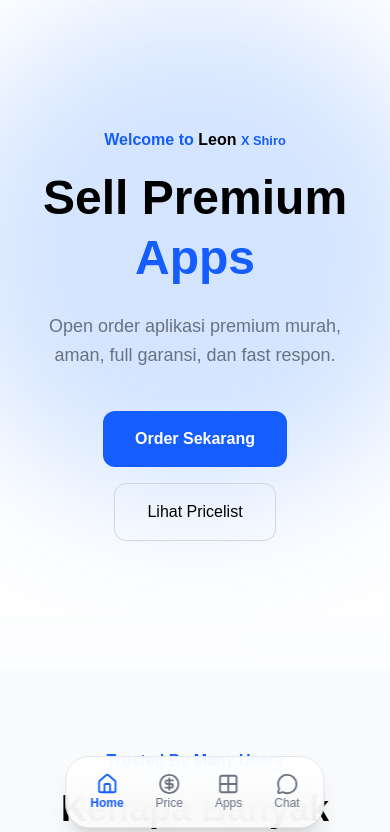
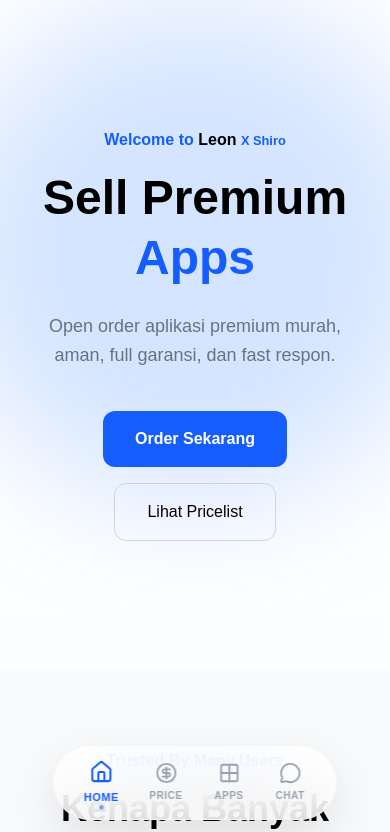
Before and after one commit to afrilelo111-stack/landing-page, a Next.js app: page / in a window 390 px wide. Shown: the top 832 px of the page. Built offline with nearby package versions, Linux system fonts and the light colour scheme.

Commit message:
perbaiki navMobile

```diff
--- a/src/components/MobileNav.jsx
+++ b/src/components/MobileNav.jsx
@@ -6,95 +6,117 @@ import {
   Grid2x2,
   MessageCircle,
 } from "lucide-react";
-
 import { useEffect, useState } from "react";
 
 export default function MobileNav() {
-
   const [show, setShow] = useState(true);
+  const [activeTab, setActiveTab] = useState("home");
 
   useEffect(() => {
-
     let lastScroll = 0;
 
     const handleScroll = () => {
-
       const currentScroll = window.scrollY;
 
-      if (currentScroll > lastScroll) {
+      // 1. Animasi Hide/Show saat scroll
+      if (currentScroll > lastScroll && currentScroll > 100) {
         setShow(false);
       } else {
         setShow(true);
       }
+      lastScroll = currentScroll;
 
-      lastScroll = currentScroll;
+      // 2. Logic Scroll Spy (Deteksi Section Aktif)
+      const sections = ["home", "pricing", "apps", "contact"];
+
+      // Jika di paling atas, set ke home
+      if (window.scrollY < 100) {
+        setActiveTab("home");
+        return;
+      }
+
+      sections.forEach((id) => {
+        const element = document.getElementById(id);
+        if (element) {
+          const rect = element.getBoundingClientRect();
+          // Jika section berada di area viewport tengah
+          if (rect.top <= 200 && rect.bottom >= 200) {
+            setActiveTab(id);
+          }
+        }
+      });
     };
 
     window.addEventListener("scroll", handleScroll);
+    return () => window.removeEventListener("scroll", handleScroll);
+  }, []);
 
-    return () => {
-      window.removeEventListener("scroll", handleScroll);
-    };
-
-  }, []);
+  // Helper untuk styling link
+  const navItemClass = (id) => `
+    flex flex-col items-center gap-1 transition-all duration-500 relative
+    ${activeTab === id ? "text-blue-600 scale-110" : "text-gray-400 hover:text-gray-600"}
+  `;
 
   return (
     <div
       className={`
-        md:hidden
-        fixed
-        left-1/2
-        -translate-x-1/2
-        z-50
-        bg-white/90
-        backdrop-blur-lg
-        border
-        border-gray-200
-        shadow-xl
-        rounded-3xl
-        px-6
-        py-4
-        flex
-        gap-8
-        transition-all
-        duration-300
-
-        ${show ? "bottom-4 opacity-100" : "-bottom-32 opacity-0"}
+        md:hidden fixed left-1/2 -translate-x-1/2 z-50
+        bg-white/80 backdrop-blur-xl border border-gray-100
+        shadow-[0_20px_50px_rgba(0,0,0,0.1)] rounded-[2.5rem]
+        px-8 py-4 flex gap-8 transition-all duration-500 ease-in-out
+        ${show ? "bottom-6 opacity-100" : "-bottom-32 opacity-0"}
       `}
     >
+      {/* Indicator Bar - Animasi background kecil di bawah ikon aktif */}
+      <div className="absolute inset-0 flex gap-8 px-8 pointer-events-none">
+          {/* Ini hanya pemanis agar perpindahan terasa lebih premium */}
+      </div>
 
-      <a
+      <NavItem
         href="#"
-        className="flex flex-col items-center text-blue-600 text-xs font-semibold"
-      >
-        <House size={22} />
-        <span>Home</span>
-      </a>
-
-      <a
+        id="home"
+        icon={<House size={22} />}
+        label="Home"
+        activeTab={activeTab}
+        className={navItemClass("home")}
+      />
+      <NavItem
         href="#pricing"
-        className="flex flex-col items-center text-gray-500 text-xs"
-      >
-        <CircleDollarSign size={22} />
-        <span>Price</span>
-      </a>
-
-      <a
+        id="pricing"
+        icon={<CircleDollarSign size={22} />}
+        label="Price"
+        activeTab={activeTab}
+        className={navItemClass("pricing")}
+      />
+      <NavItem
         href="#apps"
-        className="flex flex-col items-center text-gray-500 text-xs"
-      >
-        <Grid2x2 size={22} />
-        <span>Apps</span>
-      </a>
-
-      <a
+        id="apps"
+        icon={<Grid2x2 size={22} />}
+        label="Apps"
+        activeTab={activeTab}
+        className={navItemClass("apps")}
+      />
+      <NavItem
         href="#contact"
-        className="flex flex-col items-center text-gray-500 text-xs"
-      >
-        <MessageCircle size={22} />
-        <span>Chat</span>
-      </a>
-
+        id="contact"
+        icon={<MessageCircle size={22} />}
+        label="Chat"
+        activeTab={activeTab}
+        className={navItemClass("contact")}
+      />
     </div>
   );
 }
+
+// Komponen Kecil untuk Item Navigasi agar kode lebih bersih
+function NavItem({ href, id, icon, label, activeTab, className }) {
+  return (
+    <a href={href} className={className}>
+      {icon}
+      <span className="text-[10px] font-bold uppercase tracking-wider">{label}</span>
+      {activeTab === id && (
+        <span className="absolute -bottom-1 w-1 h-1 bg-blue-600 rounded-full animate-pulse" />
+      )}
+    </a>
+  );
+}
```
